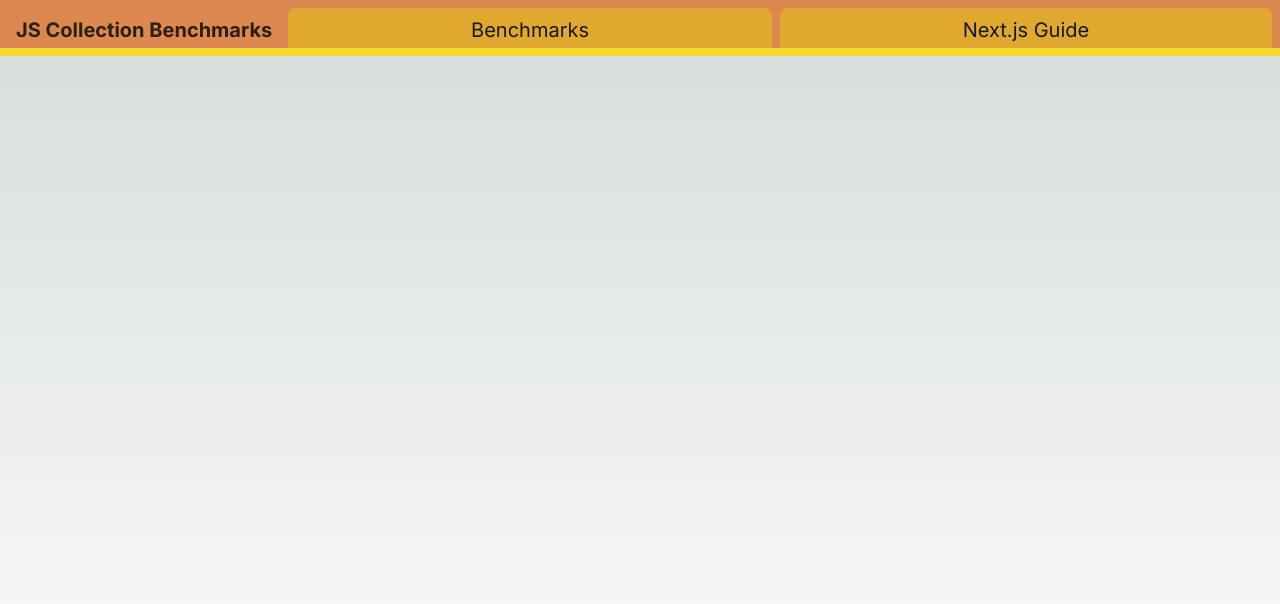
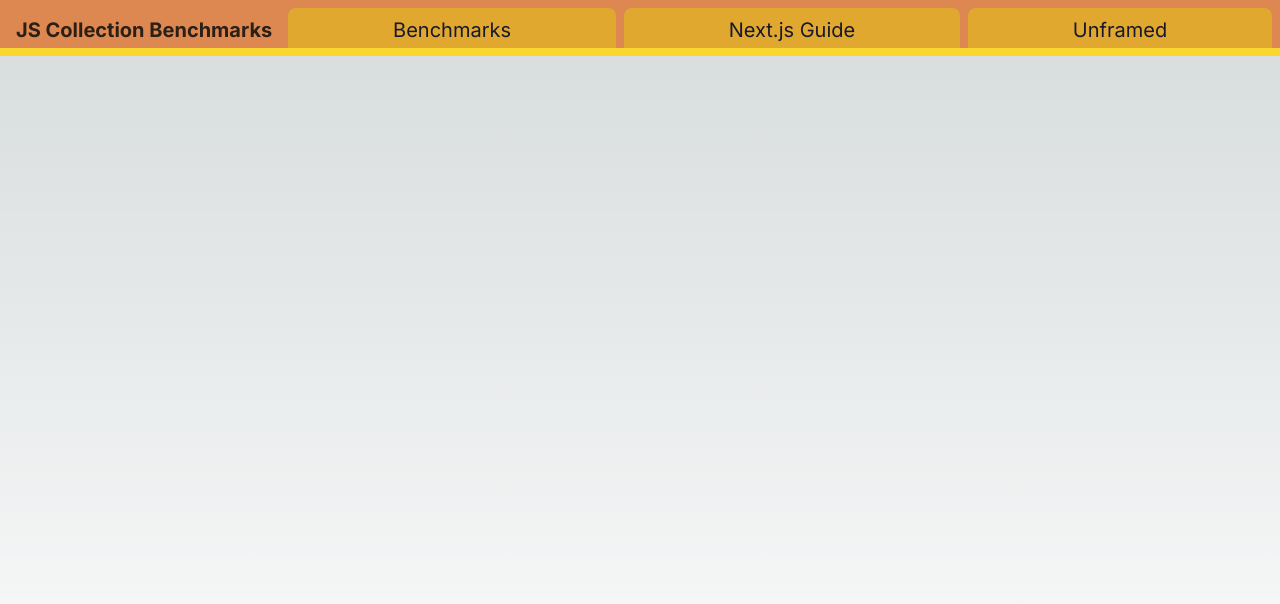
Before and after one commit to neolefty/js-collection-benchmarks, a Next.js app: page /js-benchmarks/ in a window 1280 px wide. Shown: the top 604 px of the page. Built offline with nearby package versions, Linux system fonts and the light colour scheme.

Commit message:
add unframed tab

```diff
--- a/app/_util/PageBase.tsx
+++ b/app/_util/PageBase.tsx
@@ -20,6 +20,7 @@ export const NavBar = () => (
         </h1>
         <Nav route="bench">Benchmarks</Nav>
         <Nav route="next">Next.js Guide</Nav>
+        <Nav route="unframed">Unframed</Nav>
     </header>
 )
 
```
